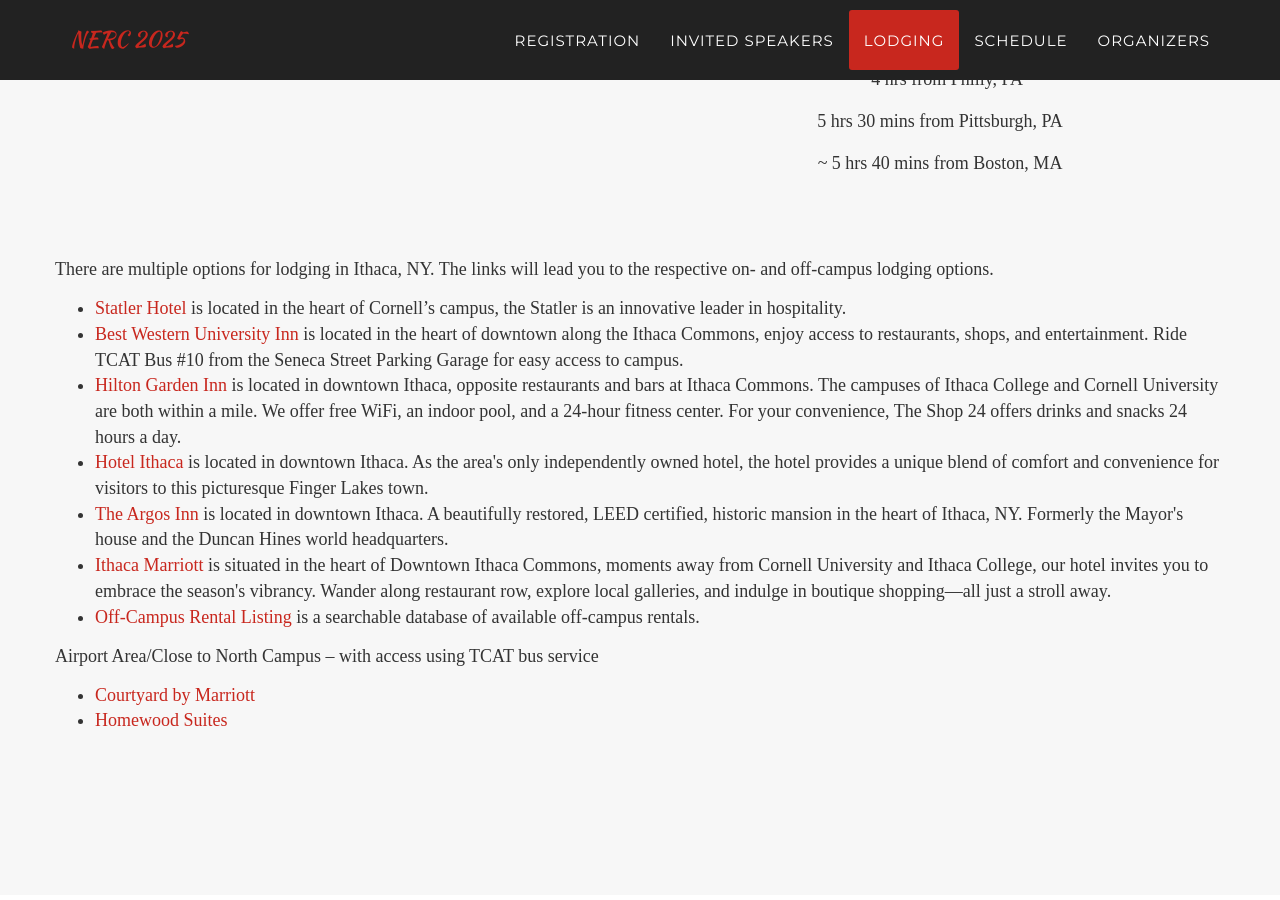
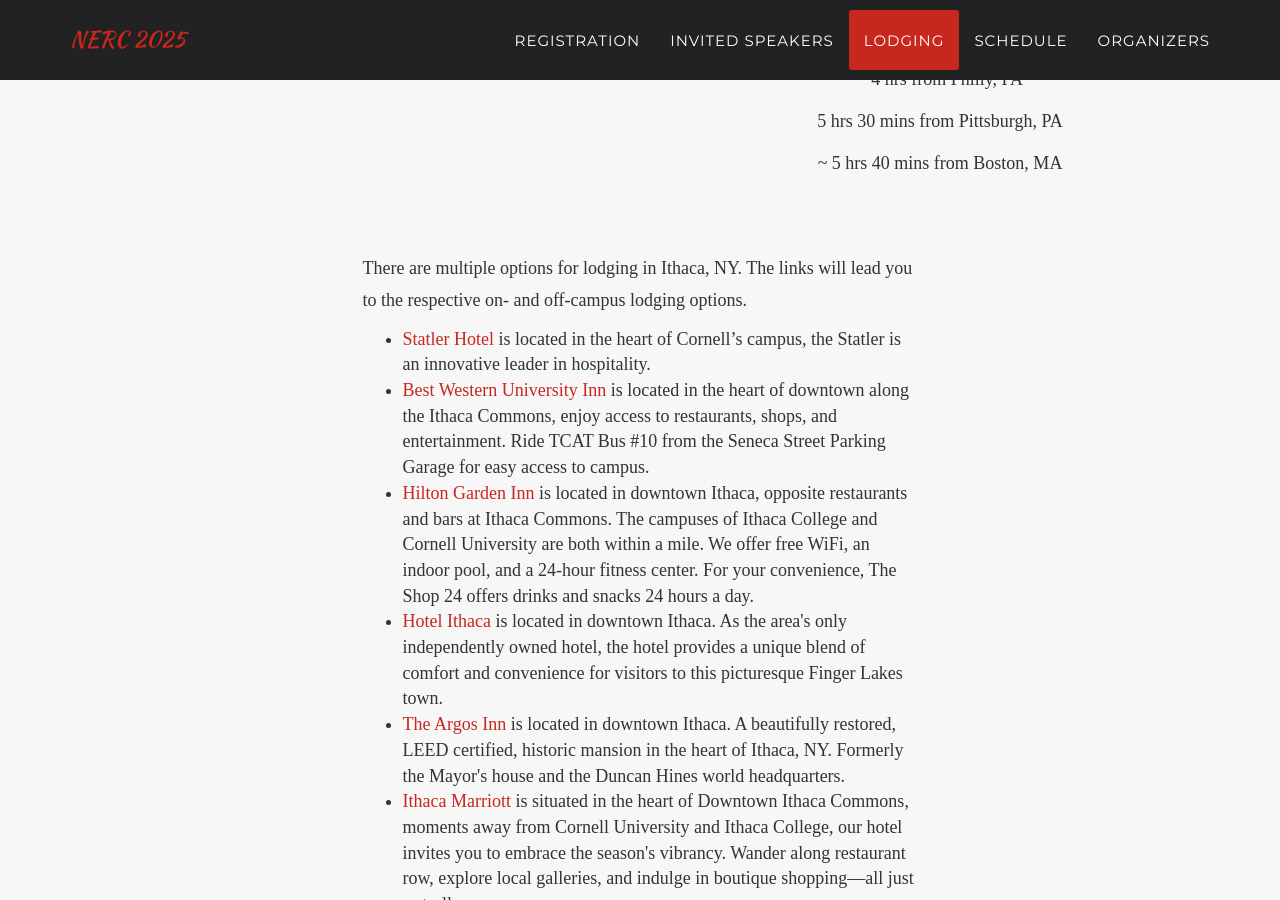
Before and after one commit to Cornell-Tech-AIRLab/cornell2025.nerc.io, a Jekyll site: the page built from index.html, in a window 1280 px wide and 900 px high, scrolled down 3547 px. Built offline with Jekyll 4.4.1, drawn with Linux system fonts in a browser that asks for light colours; some web fonts are replaced.

Commit message:
fix lodge div tag

```diff
--- a/_includes/lodging.html
+++ b/_includes/lodging.html
@@ -30,7 +30,7 @@
                     </div>
                 </div>
 
-                <div class="col-sm-4" style="float:none;margin:auto;"></div>
+                <div class="col-sm-6" style="float:none;margin:auto;">
                     <p style="font-family: 'Times New Roman', Times, serif; font-size: 18px;"><br><br>There are multiple options for lodging in Ithaca, NY. The links will lead you to the respective on- and off-campus lodging options.</p>
 
                     <ul style="font-family: 'Times New Roman', Times, serif; font-size: 18px;">
```
